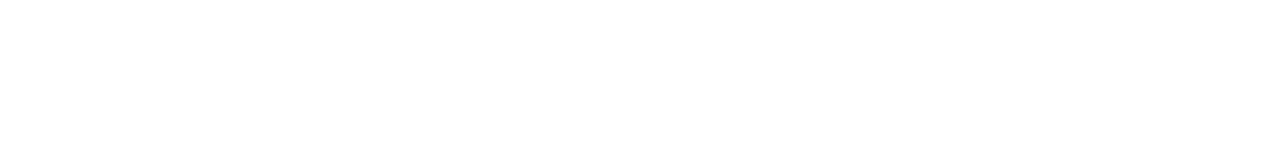
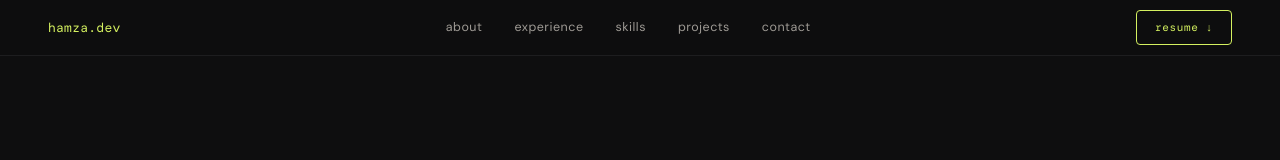
Before and after one commit to hamzat18/Portfolio-Website, a website: page index.html in a window 1280 px wide. Drawn offline with nearby package versions, Linux system fonts and the light colour scheme.

Commit message:
navbar created

```diff
--- a/css/styles.css
+++ b/css/styles.css
@@ -4,9 +4,15 @@
   box-sizing: border-box;
 }
 
-html,
+html {
+  scroll-behavior: smooth;
+}
+
 body {
-  height: 100%;
+  background: #0e0e0f;
+  font-family: "DM Sans", sans-serif;
+  font-size: 15px;
+  line-height: 1.65;
 }
 
 h1,
@@ -18,3 +24,56 @@ h6,
 p {
   margin-bottom: 16px;
 }
+
+nav {
+  position: fixed;
+  top: 0;
+  left: 0;
+  right: 0;
+  z-index: 100;
+  height: 56px;
+  display: flex;
+  justify-content: space-between;
+  align-items: center;
+  background: rgba(14, 14, 15, 0.85);
+  padding: 0 3rem;
+  border-bottom: 1px solid rgba(255, 255, 255, 0.07);
+}
+nav .logo {
+  font-family: "DM Mono", monospace;
+  font-size: 13px;
+  color: #d4f060;
+  letter-spacing: 0.02em;
+}
+nav .nav-links {
+  gap: 2rem;
+  display: flex;
+  list-style: none;
+}
+nav .nav-links a {
+  font-size: 12.5px;
+  color: #9e9a94;
+  text-decoration: none;
+  letter-spacing: 0.04em;
+  transition: color 0.2s;
+}
+nav .nav-links a:hover {
+  color: #f0ede8;
+}
+nav .resume {
+  font-family: "DM Mono", monospace;
+  font-size: 11px;
+  padding: 7px 18px;
+  border: 1px solid #d4f060;
+  color: #d4f060;
+  background: transparent;
+  border-radius: 4px;
+  cursor: pointer;
+  text-decoration: none;
+  letter-spacing: 0.06em;
+  transition: background 0.2s, color 0.2s;
+}
+nav .resume:hover {
+  background: #d4f060;
+  color: #0e0e0f;
+}
--- a/index.html
+++ b/index.html
@@ -4,9 +4,24 @@
     <meta charset="UTF-8" />
     <meta name="viewport" content="width=device-width, initial-scale=1.0" />
     <title>Hamza Tai - Portfolio</title>
+    <link
+      href="https://fonts.googleapis.com/css2?family=DM+Serif+Display&family=DM+Mono:wght@400;500&family=DM+Sans:wght@300;400;500&display=swap"
+      rel="stylesheet"
+    />
     <link rel="stylesheet" href="css/styles.css" />
   </head>
   <body>
+    <nav>
+      <span class="logo">hamza.dev</span>
+      <ul class="nav-links">
+        <a href="#about">about</a>
+        <a href="#experience">experience</a>
+        <a href="#skills">skills</a>
+        <a href="#projects">projects</a>
+        <a href="#contact">contact</a>
+      </ul>
+      <a href="#" class="resume">resume ↓</a>
+    </nav>
     <script src="app/app.js" defer></script>
   </body>
 </html>
```
